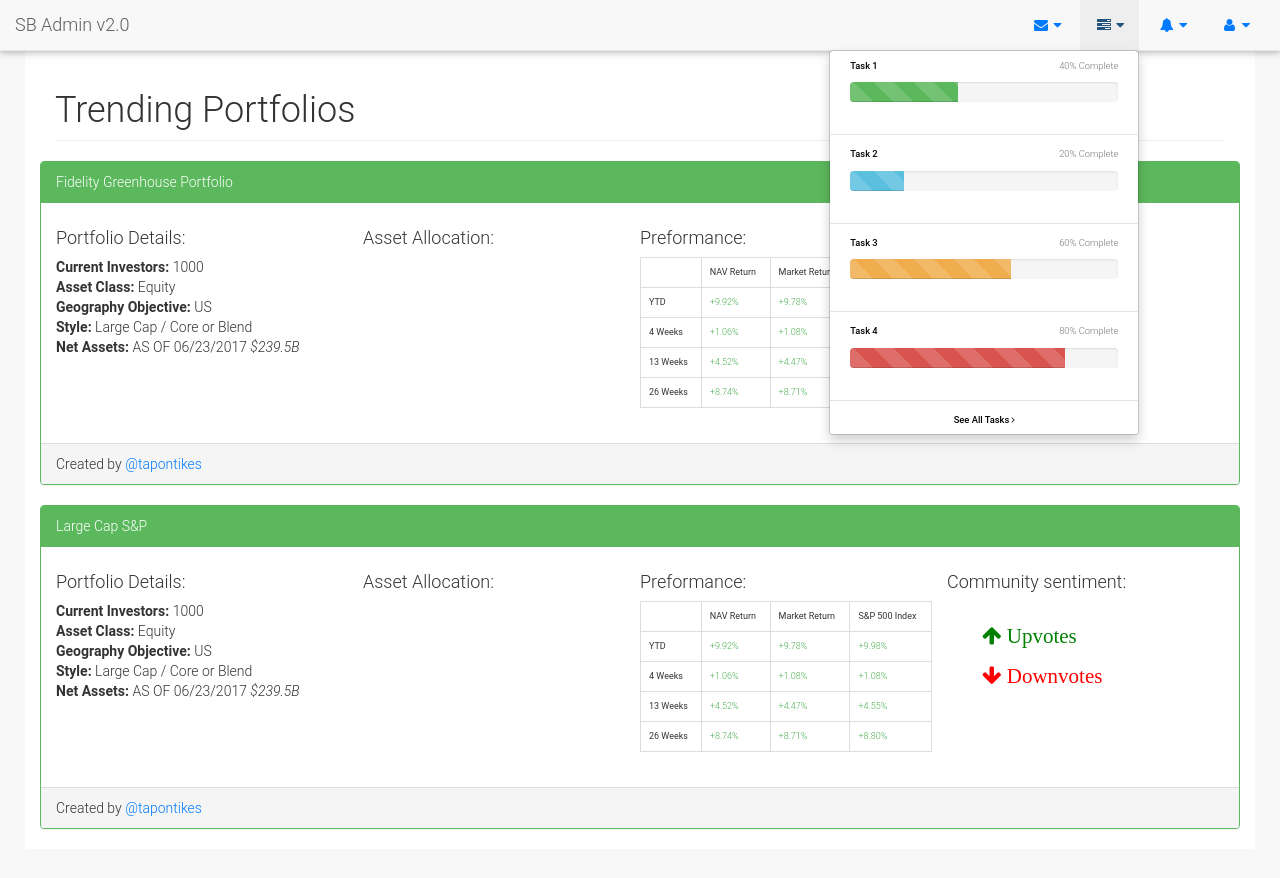
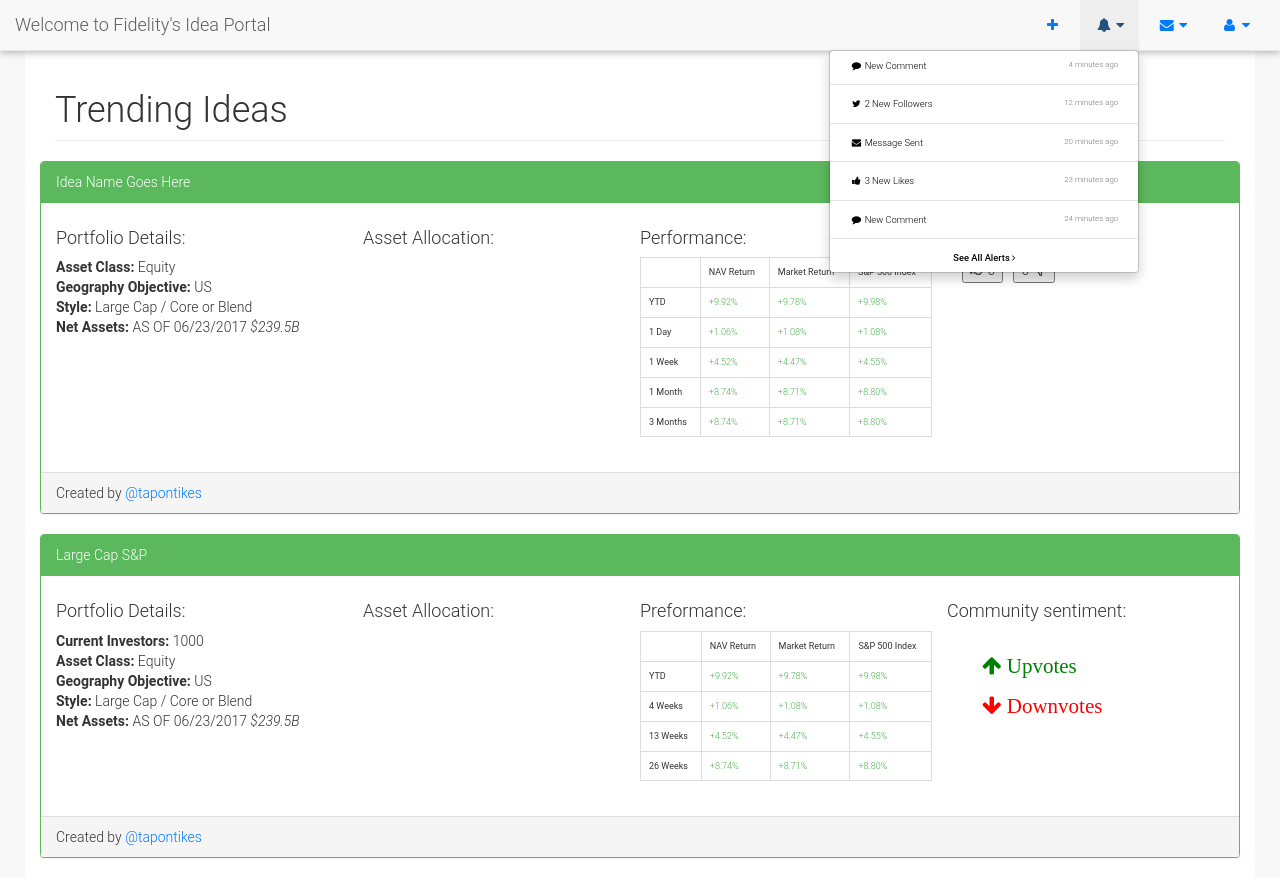
Before and after one commit to thomas-pontikes/greenhouse, a website: page pages/index.html in a window 1280 px wide. Both pictures are taken after a click on the link 1109 px from the left and 25 px from the top of the page. Before the commit the page ends 849 px from the top, so only its background shows below. Drawn offline with nearby package versions, Linux system fonts and the light colour scheme.

Commit message:
Add files via upload

```diff
--- a/pages/index.html
+++ b/pages/index.html
@@ -9,7 +9,7 @@
     <meta name="description" content="">
     <meta name="author" content="">
 
-    <title>SB Admin 2 - Bootstrap Admin Theme</title>
+    <title>Trending Ideas</title>
 
     <!-- Bootstrap Core CSS -->
     <link href="../vendor/bootstrap/css/bootstrap.min.css" rel="stylesheet">
@@ -19,6 +19,7 @@
 
     <!-- Custom CSS -->
     <link href="../dist/css/sb-admin-2.css" rel="stylesheet">
+    <link href="../dist/css/sb-admin-2.min.css" rel="stylesheet">
 
     <!-- Custom Fonts -->
     <link href="../vendor/font-awesome/css/font-awesome.min.css" rel="stylesheet" type="text/css">
@@ -48,141 +49,22 @@
                     <span class="icon-bar"></span>
                     <span class="icon-bar"></span>
                 </button>
-                <a class="navbar-brand" href="index.html">SB Admin v2.0</a>
+                <a class="navbar-brand" href="index.html">Welcome to Fidelity's Idea Portal</a>
             </div>
             <!-- /.navbar-header -->
 
+            <!-- NEW IDEA BUTTON -->
             <ul class="nav navbar-top-links navbar-right">
+
                 <li class="dropdown">
-                    <a class="dropdown-toggle" data-toggle="dropdown" href="#">
-                        <i class="fa fa-envelope fa-fw"></i> <i class="fa fa-caret-down"></i>
+                    <a class="toggle" href="newidea.html">
+                        <i class="fa fa-plus fa-fw"></i>
                     </a>
-                    <ul class="dropdown-menu dropdown-messages">
-                        <li>
-                            <a href="#">
-                                <div>
-                                    <strong>John Smith</strong>
-                                    <span class="pull-right text-muted">
-                                        <em>Yesterday</em>
-                                    </span>
-                                </div>
-                                <div>Lorem ipsum dolor sit amet, consectetur adipiscing elit. Pellentesque eleifend...</div>
-                            </a>
-                        </li>
-                        <li class="divider"></li>
-                        <li>
-                            <a href="#">
-                                <div>
-                                    <strong>John Smith</strong>
-                                    <span class="pull-right text-muted">
-                                        <em>Yesterday</em>
-                                    </span>
-                                </div>
-                                <div>Lorem ipsum dolor sit amet, consectetur adipiscing elit. Pellentesque eleifend...</div>
-                            </a>
-                        </li>
-                        <li class="divider"></li>
-                        <li>
-                            <a href="#">
-                                <div>
-                                    <strong>John Smith</strong>
-                                    <span class="pull-right text-muted">
-                                        <em>Yesterday</em>
-                                    </span>
-                                </div>
-                                <div>Lorem ipsum dolor sit amet, consectetur adipiscing elit. Pellentesque eleifend...</div>
-                            </a>
-                        </li>
-                        <li class="divider"></li>
-                        <li>
-                            <a class="text-center" href="#">
-                                <strong>Read All Messages</strong>
-                                <i class="fa fa-angle-right"></i>
-                            </a>
-                        </li>
-                    </ul>
-                    <!-- /.dropdown-messages -->
+                    <!-- /.dropdown-new-idea -->
                 </li>
                 <!-- /.dropdown -->
-                <li class="dropdown">
-                    <a class="dropdown-toggle" data-toggle="dropdown" href="#">
-                        <i class="fa fa-tasks fa-fw"></i> <i class="fa fa-caret-down"></i>
-                    </a>
-                    <ul class="dropdown-menu dropdown-tasks">
-                        <li>
-                            <a href="#">
-                                <div>
-                                    <p>
-                                        <strong>Task 1</strong>
-                                        <span class="pull-right text-muted">40% Complete</span>
-                                    </p>
-                                    <div class="progress progress-striped active">
-                                        <div class="progress-bar progress-bar-success" role="progressbar" aria-valuenow="40" aria-valuemin="0" aria-valuemax="100" style="width: 40%">
-                                            <span class="sr-only">40% Complete (success)</span>
-                                        </div>
-                                    </div>
-                                </div>
-                            </a>
-                        </li>
-                        <li class="divider"></li>
-                        <li>
-                            <a href="#">
-                                <div>
-                                    <p>
-                                        <strong>Task 2</strong>
-                                        <span class="pull-right text-muted">20% Complete</span>
-                                    </p>
-                                    <div class="progress progress-striped active">
-                                        <div class="progress-bar progress-bar-info" role="progressbar" aria-valuenow="20" aria-valuemin="0" aria-valuemax="100" style="width: 20%">
-                                            <span class="sr-only">20% Complete</span>
-                                        </div>
-                                    </div>
-                                </div>
-                            </a>
-                        </li>
-                        <li class="divider"></li>
-                        <li>
-                            <a href="#">
-                                <div>
-                                    <p>
-                                        <strong>Task 3</strong>
-                                        <span class="pull-right text-muted">60% Complete</span>
-                                    </p>
-                                    <div class="progress progress-striped active">
-                                        <div class="progress-bar progress-bar-warning" role="progressbar" aria-valuenow="60" aria-valuemin="0" aria-valuemax="100" style="width: 60%">
-                                            <span class="sr-only">60% Complete (warning)</span>
-                                        </div>
-                                    </div>
-                                </div>
-                            </a>
-                        </li>
-                        <li class="divider"></li>
-                        <li>
-                            <a href="#">
-                                <div>
-                                    <p>
-                                        <strong>Task 4</strong>
-                                        <span class="pull-right text-muted">80% Complete</span>
-                                    </p>
-                                    <div class="progress progress-striped active">
-                                        <div class="progress-bar progress-bar-danger" role="progressbar" aria-valuenow="80" aria-valuemin="0" aria-valuemax="100" style="width: 80%">
-                                            <span class="sr-only">80% Complete (danger)</span>
-                                        </div>
-                                    </div>
-                                </div>
-                            </a>
-                        </li>
-                        <li class="divider"></li>
-                        <li>
-                            <a class="text-center" href="#">
-                                <strong>See All Tasks</strong>
-                                <i class="fa fa-angle-right"></i>
-                            </a>
-                        </li>
-                    </ul>
-                    <!-- /.dropdown-tasks -->
-                </li>
-                <!-- /.dropdown -->
+
+                <!-- NOTIFICATIONS BUTTON -->
                 <li class="dropdown">
                     <a class="dropdown-toggle" data-toggle="dropdown" href="#">
                         <i class="fa fa-bell fa-fw"></i> <i class="fa fa-caret-down"></i>
@@ -200,7 +82,7 @@
                         <li>
                             <a href="#">
                                 <div>
-                                    <i class="fa fa-twitter fa-fw"></i> 3 New Followers
+                                    <i class="fa fa-twitter fa-fw"></i> 2 New Followers
                                     <span class="pull-right text-muted small">12 minutes ago</span>
                                 </div>
                             </a>
@@ -210,7 +92,7 @@
                             <a href="#">
                                 <div>
                                     <i class="fa fa-envelope fa-fw"></i> Message Sent
-                                    <span class="pull-right text-muted small">4 minutes ago</span>
+                                    <span class="pull-right text-muted small">20 minutes ago</span>
                                 </div>
                             </a>
                         </li>
@@ -218,17 +100,17 @@
                         <li>
                             <a href="#">
                                 <div>
-                                    <i class="fa fa-tasks fa-fw"></i> New Task
-                                    <span class="pull-right text-muted small">4 minutes ago</span>
+                                    <i class="fa fa-thumbs-up fa-fw"></i> 3 New Likes
+                                    <span class="pull-right text-muted small">23 minutes ago</span>
                                 </div>
                             </a>
                         </li>
                         <li class="divider"></li>
-                        <li>
+                         <li>
                             <a href="#">
                                 <div>
-                                    <i class="fa fa-upload fa-fw"></i> Server Rebooted
-                                    <span class="pull-right text-muted small">4 minutes ago</span>
+                                    <i class="fa fa-comment fa-fw"></i> New Comment
+                                    <span class="pull-right text-muted small">24 minutes ago</span>
                                 </div>
                             </a>
                         </li>
@@ -242,6 +124,60 @@
                     </ul>
                     <!-- /.dropdown-alerts -->
                 </li>
+                <!-- /.dropdown -->
+
+                <li class="dropdown">
+                    <a class="dropdown-toggle" data-toggle="dropdown" href="#">
+                        <i class="fa fa-envelope fa-fw"></i> <i class="fa fa-caret-down"></i>
+                    </a>
+                    <ul class="dropdown-menu dropdown-messages">
+                        <li>
+                            <a href="#">
+                                <div>
+                                    <strong>John Smith</strong>
+                                    <span class="pull-right text-muted">
+                                        <em>Yesterday</em>
+                                    </span>
+                                </div>
+                                <div>Great idea! We'd really like to use this in one of our new mutual fund offerings...</div>
+                            </a>
+                        </li>
+                        <li class="divider"></li>
+                        <li>
+                            <a href="#">
+                                <div>
+                                    <strong>Linda Brown</strong>
+                                    <span class="pull-right text-muted">
+                                        <em>Yesterday</em>
+                                    </span>
+                                </div>
+                                <div>I'm writing to let you know that an idea you "liked" is now being offered! If you'd...</div>
+                            </a>
+                        </li>
+                        <li class="divider"></li>
+                        <li>
+                            <a href="#">
+                                <div>
+                                    <strong>Casey Wilson</strong>
+                                    <span class="pull-right text-muted">
+                                        <em>Yesterday</em>
+                                    </span>
+                                </div>
+                                <div>Your idea #153 has moved into Fidelity's research stage. We'll reach out if it is ap...</div>
+                            </a>
+                        </li>
+                        <li class="divider"></li>
+                        <li>
+                            <a class="text-center" href="#">
+                                <strong>Read All Messages</strong>
+                                <i class="fa fa-angle-right"></i>
+                            </a>
+                        </li>
+                    </ul>
+                    <!-- /.dropdown-messages -->
+                </li>
+
+
                 <!-- /.dropdown -->
                 <li class="dropdown">
                     <a class="dropdown-toggle" data-toggle="dropdown" href="#">
@@ -259,6 +195,8 @@
                     <!-- /.dropdown-user -->
                 </li>
                 <!-- /.dropdown -->
+
+
             </ul>
             <!-- /.navbar-top-links -->
         </nav>
@@ -268,7 +206,7 @@
             <div class="container-fluid">
                 <div class="row">
                     <div class="col-lg-12">
-                        <h1 class="page-header">Trending Portfolios</h1>
+                        <h1 class="page-header">Trending Ideas</h1>
                     </div>
 
                     <!-- PANELS -->
@@ -280,7 +218,7 @@
                         <div class="col-lg-12">
                             <div class="panel panel-green">
                                 <div class="panel-heading">
-                                    Fidelity Greenhouse Portfolio
+                                    Idea Name Goes Here
                                 </div>
                                 <div class="panel-body">
 
@@ -289,8 +227,6 @@
                                             <h4>Portfolio Details:</h4>
                                         </div>
                                         <div class="row">
-                                            <b>Current Investors: </b> 1000
-                                            <br>
                                             <b>Asset Class: </b> Equity
                                             <br>
                                             <b>Geography Objective: </b> US
@@ -310,7 +246,7 @@
 
                                     <div class="col-lg-3">
                                         <div class="row">
-                                            <h4>Preformance:</h4>
+                                            <h4>Performance:</h4>
                                         </div>
 
                                         <div class="row">
@@ -330,19 +266,25 @@
                                                     <td class="no-rt-border"><span class="green-text">+9.98%</span></td>
                                                 </tr>
                                                 <tr>
-                                                    <th class="rowheader">4 Weeks</th>
+                                                    <th class="rowheader">1 Day</th>
                                                     <td><span class="green-text">+1.06%</span></td>
                                                     <td><span class="green-text">+1.08%</span></td>
                                                     <td class="no-rt-border"><span class="green-text">+1.08%</span></td>
                                                 </tr>
                                                 <tr>
-                                                    <th class="rowheader">13 Weeks</th>
+                                                    <th class="rowheader">1 Week</th>
                                                     <td><span class="green-text">+4.52%</span></td>
                                                     <td><span class="green-text">+4.47%</span></td>
                                                     <td class="no-rt-border"><span class="green-text">+4.55%</span></td>
                                                 </tr>
                                                 <tr>
-                                                    <th class="rowheader">26 Weeks</th>
+                                                    <th class="rowheader">1 Month</th>
+                                                    <td><span class="green-text">+8.74%</span></td>
+                                                    <td><span class="green-text">+8.71%</span></td>
+                                                    <td class="no-rt-border"><span class="green-text">+8.80%</span></td>
+                                                </tr>
+                                                <tr>
+                                                    <th class="rowheader">3 Months</th>
                                                     <td><span class="green-text">+8.74%</span></td>
                                                     <td><span class="green-text">+8.71%</span></td>
                                                     <td class="no-rt-border"><span class="green-text">+8.80%</span></td>
@@ -354,13 +296,16 @@
 
                                     <div class="col-lg-3">
                                         <h4>Community sentiment:</h4>
-                                        <div class="row">
-                                            <div class="sentiment-up">
-                                            <p class="fa fa-arrow-up" style="color:green;"> Upvotes</p>
-                                            </div>
-                                                <div class="sentiment-down">
-                                            <p class="fa fa-arrow-down" style="color:red;"> Downvotes</p>
-                                                </div>
+                                        <div class="container-fluid">
+                                             <button class="social-like" onclick="clickCounterLike()">
+                                                 <span class="like"><i class="glyphicon glyphicon-thumbs-up"></i></span>
+                                                 <span id="like-count" class="count" >0</span>
+                                             </button>
+                                                &nbsp;
+                                             <button class="social-dislike" >
+                                                 <span class="dislike" >0</span>
+                                                 <span id = "dislike-count" class="like"><i class="glyphicon glyphicon-thumbs-down"></i></span>
+                                            </button>
                                         </div>
                                     </div>
 
@@ -506,6 +451,7 @@
 
     <!-- Custom Theme JavaScript -->
     <script src="../dist/js/sb-admin-2.js"></script>
+    <script src="../dist/js/sb-admin-2.js"></script>
 
     <script src="https://cdnjs.cloudflare.com/ajax/libs/mdbootstrap/4.3.0/js/mdb.min.js"></script>
 
```
Also changed, not shown: pages/newidea.html (added, +332 -0 lines).
